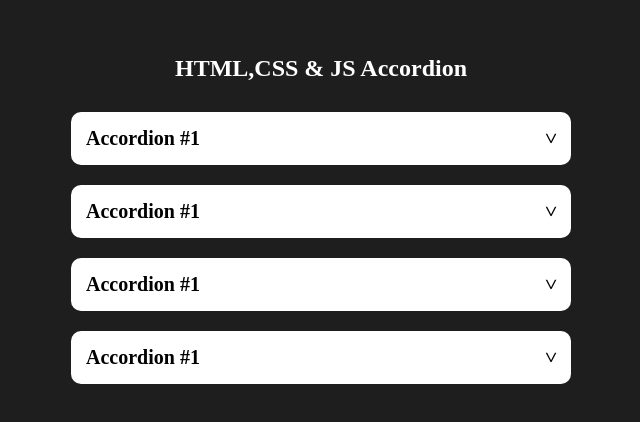
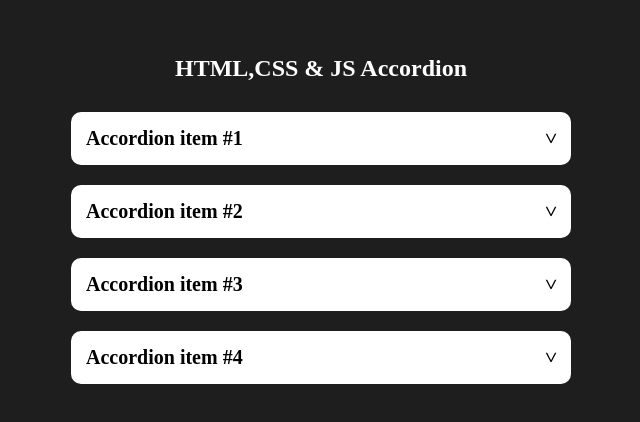
Before and after one commit to faridalam61/simple-accordion, a plain HTML site: page index.html in a window 1280 px wide. Shown: the part 188-610 px from the top of the page, without its empty margins (319-959 px from the left). Drawn offline with Linux system fonts and the light colour scheme.

Commit message:
Text updated

```diff
--- a/index.html
+++ b/index.html
@@ -13,14 +13,14 @@
         <h2>HTML,CSS & JS Accordion</h2>
         <div class="accordion-container">
             <div class="title">
-                <div class="text-">Accordion #1</div>
+                <div class="text-">Accordion item #1</div>
                 <div class="icon">></div>
             </div>
             <div class="accordion-body">Lorem ipsum dolor sit amet consectetur adipisicing elit. Optio quam distinctio, minus sed, nostrum tempore repudiandae impedit neque autem, hic nam molestias accusamus. Qui eligendi adipisci corrupti cum magnam quaerat.</div>
         </div>
         <div class="accordion-container">
             <div class="title">
-                <div class="text-">Accordion #1</div>
+                <div class="text-">Accordion item #2</div>
                 <div class="icon">></div>
             </div>
             <div class="accordion-body">Lorem ipsum dolor sit amet consectetur adipisicing elit. Optio quam distinctio, minus
@@ -29,7 +29,7 @@
         </div>
         <div class="accordion-container">
             <div class="title">
-                <div class="text-">Accordion #1</div>
+                <div class="text-">Accordion item #3</div>
                 <div class="icon">></div>
             </div>
             <div class="accordion-body">Lorem ipsum dolor sit amet consectetur adipisicing elit. Optio quam distinctio, minus
@@ -38,7 +38,7 @@
         </div>
         <div class="accordion-container">
             <div class="title">
-                <div class="text-">Accordion #1</div>
+                <div class="text-">Accordion item #4</div>
                 <div class="icon">></div>
             </div>
             <div class="accordion-body">Lorem ipsum dolor sit amet consectetur adipisicing elit. Optio quam distinctio, minus
```
